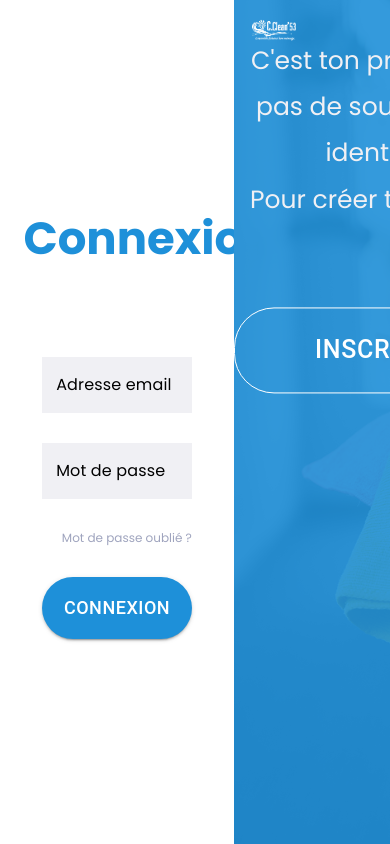
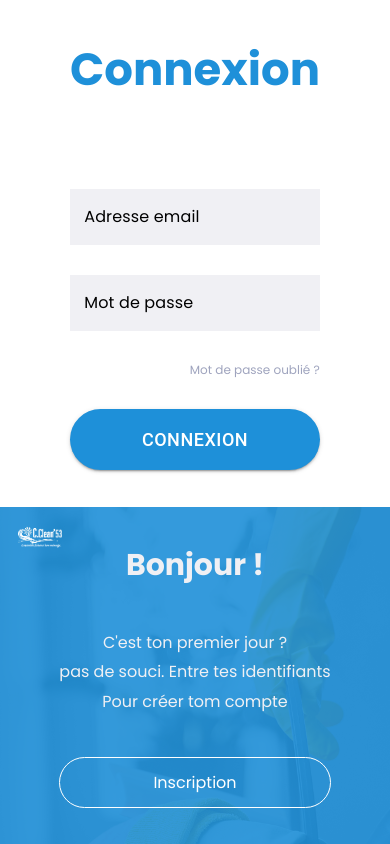
Before and after one commit to pingducky/mission-dashboard-front, a React (Vite) app: page /login in a window 390 px wide. Built offline with nearby package versions, Linux system fonts and the light colour scheme.

Commit message:
elise/patch-sidebar-login-cssglobal
* patch

* ajout clique en dehors fermeture mobile + correction data minuscule pour éviter erreur js

* correction revue

---------

Co-authored-by: Elise-44 <bouardelise.perso@gmail.com>

```diff
--- a/src/app/styles/colors.scss
+++ b/src/app/styles/colors.scss
@@ -1,6 +1,6 @@
 $black:#2C2C2C;
 $darkBlue:#2B2C89;
-$blue:#496BF0;
+$blue:#1E90D9;
 $lightBlue: #1E90D9;
 $pastelBlue:#DCE2FF;
 $pastelGrayBlue:#EAEAF4;
--- a/src/app/styles/global.scss
+++ b/src/app/styles/global.scss
@@ -19,7 +19,7 @@ div#root {
 body {
   width: 100%;
   height: 100vh;
-  background-color: $grayBackground;
+  background-color: $blueBackground;
   font-weight: 400;
   position: relative;
   font-size: var(--font-size-text);
--- a/src/components/layout/Sidebar/Sidebar.module.scss
+++ b/src/components/layout/Sidebar/Sidebar.module.scss
@@ -5,17 +5,23 @@
 $drawerWidth: 240px;
 $drawerClosedWidth: 60px;
 
-
 .drawer {
   white-space: nowrap;
   overflow-x: hidden;
   transition: width 0.3s ease;
-  position: relative;
   overflow: visible;
+  background-color: $white;
 
   .drawerOpen,
   .drawerClosed {
     border: none;
+    position: relative;
+    height: 100vh;
+
+    @include mixinBreakpoints(xs) {
+      position: fixed;
+      z-index: 1200;
+    }
   }
 
   .drawerOpen {
@@ -30,14 +36,13 @@ $drawerClosedWidth: 60px;
     overflow-x: hidden;
   }
 
-  &[data-isVisible="false"] {
+  &[data-isvisible="false"] {
 
     // Responsive pour mobile
     @include mixinBreakpoints(xs) {
       .toggleButton {
         top: 10%;
       }
-
     }
 
     .sidebarContainer {
@@ -81,7 +86,6 @@ $drawerClosedWidth: 60px;
   }
 }
 
-
 .sidebarContainer {
   display: flex;
   flex-direction: column;
@@ -89,6 +93,10 @@ $drawerClosedWidth: 60px;
   gap: 15px;
   padding: 30px 0;
   box-sizing: border-box;
+
+  @include mixinBreakpoints(xs) {
+    padding: 15px 0;
+  }
 
   hr {
     margin: 15px 0;
@@ -101,10 +109,20 @@ $drawerClosedWidth: 60px;
     display: flex;
     justify-content: center;
     margin: 0 30px;
+
+    @include mixinBreakpoints(xs) {
+      img {
+        width: 100px;
+      }
+    }
   }
 
   .profilSidebar {
     margin: 30px 30px 0 30px;
+
+    @include mixinBreakpoints(xs) {
+      margin: 15px 15px 0 25px;
+    }
   }
 }
 
--- a/src/components/layout/Sidebar/Sidebar.tsx
+++ b/src/components/layout/Sidebar/Sidebar.tsx
@@ -1,4 +1,4 @@
-import React, { useState } from "react";
+import React, { useState, useRef, useEffect } from "react";
 import clsx from "clsx";
 
 import LogoCClean53 from "../../../assets/images/LogoCClean53.png";
@@ -19,7 +19,7 @@ interface SidebarProps {
   /**
    * Page active
    */
-  activePage: string
+  activePage: string;
   /**
    * Props pour gérer les clicks
    */
@@ -28,12 +28,31 @@ interface SidebarProps {
 
 const Sidebar: React.FC<SidebarProps> = ({ activePage, onMenuClick }) => {
   const [open, setOpen] = useState(true);
+  const drawerRef = useRef<HTMLDivElement>(null);
 
   const toggleDrawer = () => {
     setOpen(!open);
   };
 
-  console.debug("active page: ", activePage)
+  // Ajout de la détection de clic extérieur (pour mobile)
+  useEffect(() => {
+    const handleClickOutside = (event: MouseEvent) => {
+      const isMobile = window.innerWidth <= 768;
+      if (
+        open &&
+        isMobile &&
+        drawerRef.current &&
+        !drawerRef.current.contains(event.target as Node)
+      ) {
+        setOpen(false);
+      }
+    };
+
+    document.addEventListener("mousedown", handleClickOutside);
+    return () => {
+      document.removeEventListener("mousedown", handleClickOutside);
+    };
+  }, [open]);
 
   return (
     <>
@@ -46,26 +65,19 @@ const Sidebar: React.FC<SidebarProps> = ({ activePage, onMenuClick }) => {
           styles.drawer,
           open ? styles.drawerOpen : styles.drawerClosed
         )}
-        data-isVisible={open}
-        sx={{
-          '& .MuiDrawer-paper': {
-            position: 'relative',
-            height: '100vh',
-          }
-        }}
+        data-isvisible={open}
         classes={{
-          paper: clsx(open ? styles.drawerOpen : styles.drawerClosed),
+          paper: clsx(
+            styles.drawer,
+            open ? styles.drawerOpen : styles.drawerClosed
+          ),
         }}
       >
         <button onClick={toggleDrawer} className={styles.toggleButton}>
           {open ? <ChevronLeftIcon /> : <ChevronRightIcon />}
         </button>
 
-        <div
-          role="presentation"
-
-          className={styles.sidebarContainer}
-        >
+        <div role="presentation" className={styles.sidebarContainer} ref={drawerRef}>
           <div className={styles.logoSidebar}>
             <img src={LogoCClean53} alt="Logo" />
           </div>
--- a/src/pages/LoginPage/LoginPage.module.scss
+++ b/src/pages/LoginPage/LoginPage.module.scss
@@ -1,12 +1,9 @@
-@use '../../app/styles/global.scss' as *;
-@use "../../app/styles/colors" as*;
+@use "../../app/styles/global.scss"as *;
+@use "../../app/styles/mixins.scss"as *;
+@use "../../app/styles/colors.scss"as *;
 
-body {
-    background-color: #{$white};
-    height: 100vh;
-}
 .grid_container {
-    background-color: #{$white};
+    background-color: $white;
     display: grid;
     grid-template-columns: 60vw 40vw;
     margin: auto 0 !important;
@@ -15,7 +12,14 @@ body {
     padding: 0 !important;
     max-width: none !important;
 
+    @include mixinBreakpoints(sm) {
+        grid-template-columns: 1fr;
+    }
+
     .register_container {
+        display: flex;
+        justify-content: center;
+        align-items: center;
         position: relative;
         background-image: url("../../assets/images/illustration_menage_login_page.png");
         background-size: cover;
@@ -28,54 +32,44 @@ body {
             left: 0;
             width: 100%;
             height: 100%;
-            background-color: #{$lightBlue};
+            background-color: $lightBlue;
             opacity: 0.9;
         }
 
         img {
+            position: absolute;
+            left: 0;
+            top: 0;
             filter: brightness(1);
             width: clamp(80px, 15vw, 200px);
         }
     }
 
     .register_block {
-        width: fit-content;
-        margin: 55% auto 0 auto;
-        transform: translateY(-50%);
+        display: flex;
+        gap: 40px;
+        flex-direction: column;
+        position: relative;
+        padding: 0 40px;
 
-        h2, p {
-            color: #{$grayBackground};
+        h2,
+        p {
+            color: $grayBackground;
             text-align: center;
         }
 
         h2 {
-            margin: 0 auto 40px auto !important;
-            padding: 0;
-            font-size: 60px;
-            font-family: var(--font-weight-bold);
-            margin-bottom: 10vh;
-            font-weight: bold;
+            font-size: clamp(30px, 5vw, 60px);
         }
 
         p {
-            margin: 0 auto;
-            padding: 0;
-            font-size: 25px;
-            font-family: var(--font-weight-regular);
-            margin-bottom: 10vh;
+            font-size: clamp(16px, 2.2vw, 25px);
             line-height: 185%;
         }
 
-        a {
-            border-radius: 40px;
-            font-size: 25px;
-            padding: 20px 80px;
-            color: #{$white};
-            border-color: #{$white};
-            margin: 0 auto;
-            display: block;
-            width: fit-content;
-            text-align: center;
+        .specialButton {
+            font-size: clamp(16px, 2.2vw, 25px);
+            padding: 12px;
         }
     }
 }
--- a/src/pages/LoginPage/LoginPage.tsx
+++ b/src/pages/LoginPage/LoginPage.tsx
@@ -1,30 +1,38 @@
-import Box from '@mui/material/Box';
-import Container from '@mui/material/Container';
-import Button from '@mui/material/Button';
+import { useNavigate } from "react-router-dom";
 import logo from "../../assets/images/c-clean-53__blanc 1.png";
 import LoginForm from "../../components/LoginForm/LoginForm";
 import styles from "./LoginPage.module.scss";
-
+import IconButton from "../../components/layout/IconButton/IconButton";
 
 function LoginPage() {
+  const navigate = useNavigate();
+
   return (
-        <Container className={styles.grid_container}>
+    <div className={styles.grid_container}>
       <LoginForm />
-            <Box className={styles.register_container}>
+      <div className={styles.register_container}>
         <img src={logo} alt="Logo C'Clean53" />
-                <Box className={styles.register_block}>
+        <div className={styles.register_block}>
           <h2>Bonjour !</h2>
           <p>
-                        C'est ton premier jour ?<br/>
-                        pas de souci. Entre tes identifiants<br/>
+            C'est ton premier jour ?<br />
+            pas de souci. Entre tes identifiants
+            <br />
             Pour créer tom compte
           </p>
-                    <Button variant="outlined" color="primary" type="link" href="/register">
-                        Inscription
-                    </Button>
-                </Box>
-            </Box>
-        </Container>
+          <IconButton
+            text="Inscription"
+            fontWeight="bold"
+            onClick={() => navigate("/register")}
+            specialClass={styles.specialButton}
+            isDisabled={false}
+            variant={"outlined"}
+            color={"white"}
+            isRounded={true}
+          />
+        </div>
+      </div>
+    </div>
   );
 }
 
--- a/src/pages/ParentPage/ParentPage.module.scss
+++ b/src/pages/ParentPage/ParentPage.module.scss
@@ -1,3 +1,7 @@
+@use '../../app/styles/global.scss'as *;
+@use '../../app/styles/colors.scss'as *;
+@use '../../app/styles/mixins.scss'as *;
+
 .parentContainer {
     display: flex;
 
@@ -10,4 +14,8 @@
             padding: 20px;
         }
     }
+
+    @include mixinBreakpoints(xs) {
+        margin-left: 60px;
+    }
 }
```
Lines whose indentation alone changed are shown as unchanged.
